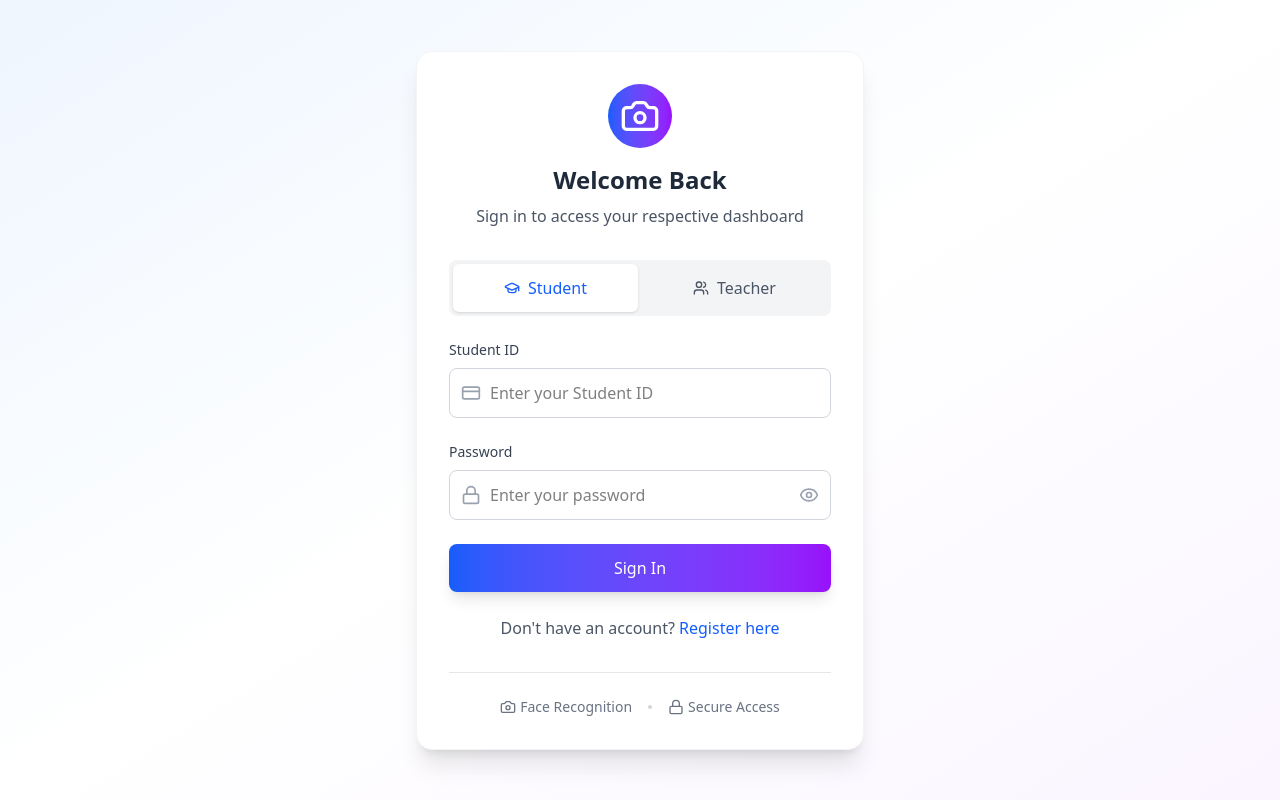
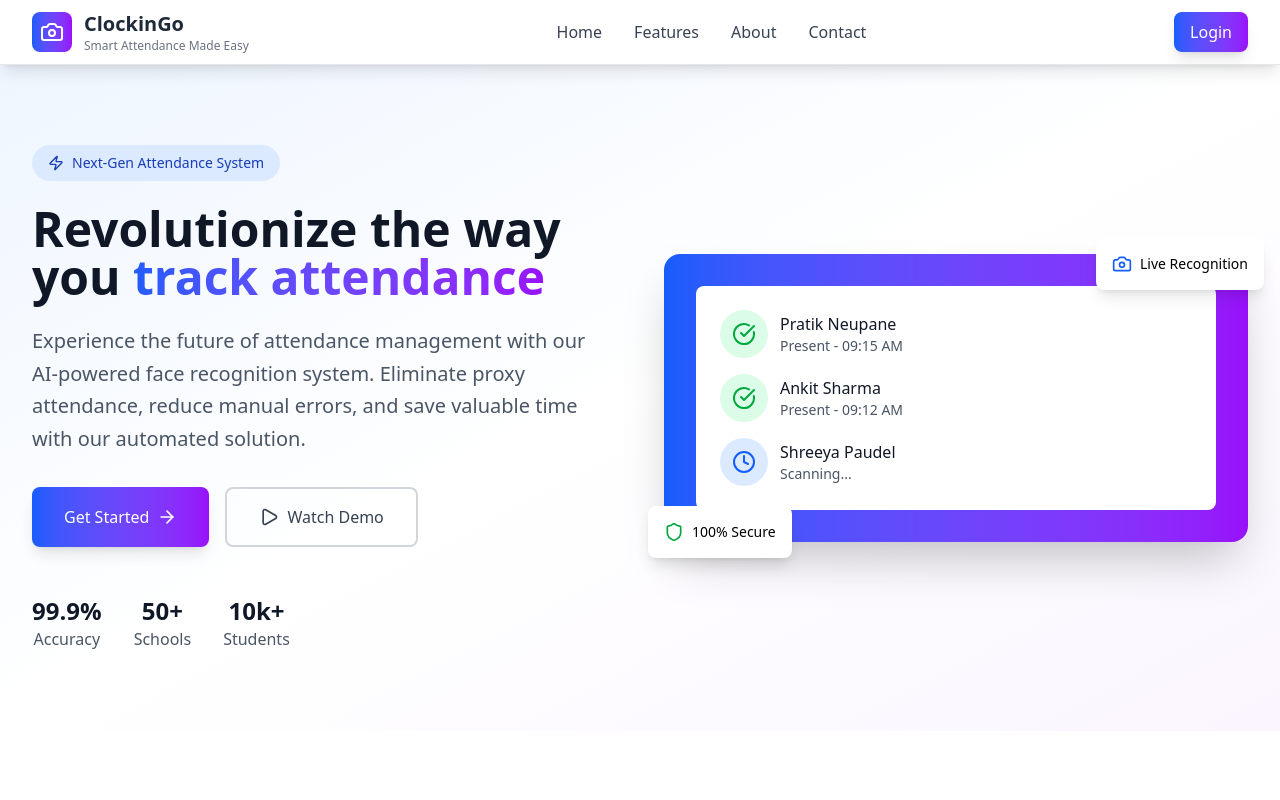
Before and after one commit to npratik0/Attendance_System, a React (Vite) app in the folder frontend/: page / in a window 1280 px wide. Shown: the top 800 px of the page. Built offline with nearby package versions, Linux system fonts and the light colour scheme.

Commit message:
Final changes

```diff
--- a/frontend/src/App.jsx
+++ b/frontend/src/App.jsx
@@ -60,8 +60,8 @@ function App() {
   return (
     <Router>
       <Routes>
-        {/* <Route path="/" element={<LandingPage />} /> */}
-        <Route path="/" element={<Login />} /> ✅ Start page changed
+        <Route path="/" element={<LandingPage />} />
+        {/* <Route path="/" element={<Login />} /> ✅ Start page changed */}
         <Route path="/login" element={<Login />} />
         <Route path="/signup" element={<Signup />} />
         <Route path="/admin-login" element={<AdminLogin />} />
--- a/frontend/src/components/Navbar.jsx
+++ b/frontend/src/components/Navbar.jsx
@@ -1,8 +1,10 @@
 import React, { useState } from 'react';
 import { Camera, Menu, X } from 'lucide-react';
+import { useNavigate } from 'react-router-dom';
 
 const Navbar = ({ currentPage, onPageSwitch }) => {
     const [isMenuOpen, setIsMenuOpen] = useState(false);
+    const Navigate = useNavigate();
 
     const navItems = [
         { name: 'Home', href: '#home' },
@@ -10,6 +12,10 @@ const Navbar = ({ currentPage, onPageSwitch }) => {
         { name: 'About', href: '#about' },
         { name: 'Contact', href: '#contact' }
     ];
+
+    const goToLogin = () => {
+        Navigate('/login')
+    }
 
     return (
         <nav className="bg-white shadow-lg border-b border-gray-200 sticky top-0 z-50">
@@ -21,7 +27,7 @@ const Navbar = ({ currentPage, onPageSwitch }) => {
                             <Camera className="w-6 h-6 text-white" />
                         </div>
                         <div>
-                            <span className="text-xl font-bold text-gray-800">FaceTrackr</span>
+                            <span className="text-xl font-bold text-gray-800">ClockinGo</span>
                             <p className="text-xs text-gray-500 hidden sm:block">Smart Attendance Made Easy</p>
                         </div>
                     </div>
@@ -50,7 +56,7 @@ const Navbar = ({ currentPage, onPageSwitch }) => {
                             </button>
                         ) : (
                             <button
-                                onClick={() => onPageSwitch('login')}
+                                onClick={goToLogin}
                                 className="bg-gradient-to-r from-blue-600 to-purple-600 text-white px-4 py-2 rounded-lg font-medium hover:from-blue-700 hover:to-purple-700 transition-all duration-200 shadow-lg hover:shadow-xl"
                             >
                                 Login
--- a/frontend/src/pages/AdminDashboard.jsx
+++ b/frontend/src/pages/AdminDashboard.jsx
@@ -384,14 +384,14 @@ const ManageUsersContent = () => {
     const navigate = useNavigate();
 
     const [users, setUsers] = useState([
-        { id: 1, name: 'John Doe', email: 'john.doe@email.com', role: 'Student' },
-        { id: 2, name: 'Jane Smith', email: 'jane.smith@email.com', role: 'Teacher' },
-        { id: 3, name: 'Mike Johnson', email: 'mike.johnson@email.com', role: 'Student' },
-        { id: 4, name: 'Sarah Wilson', email: 'sarah.wilson@email.com', role: 'Teacher' },
-        { id: 5, name: 'Tom Brown', email: 'tom.brown@email.com', role: 'Student' },
-        { id: 6, name: 'Emily Davis', email: 'emily.davis@email.com', role: 'Student' },
-        { id: 7, name: 'David Lee', email: 'david.lee@email.com', role: 'Teacher' },
-        { id: 8, name: 'Lisa Wang', email: 'lisa.wang@email.com', role: 'Student' },
+        { id: 1, name: 'Pratik Neupane', email: 'pratikneupane@email.com', role: 'Student' },
+        { id: 2, name: 'Anki Sharma', email: 'ankitsharma@email.com', role: 'Teacher' },
+        { id: 3, name: 'Binnol Dahal', email: 'binnoln@email.com', role: 'Student' },
+        { id: 4, name: 'Samikshaya Baniya', email: 'samikshyabaniya@email.com', role: 'Teacher' },
+        { id: 5, name: 'Shreeya Paudel', email: 'shreeyapaudeln@email.com', role: 'Student' },
+        { id: 6, name: 'Nirjal Adhikari', email: 'nirjaladhikari@email.com', role: 'Student' },
+        { id: 7, name: 'Manoj Shrestha', email: 'manojshrestha@email.com', role: 'Teacher' },
+        { id: 8, name: 'Ram Adhikari', email: 'ramadhikari@email.com', role: 'Student' },
     ]);
 
     const filteredUsers = users.filter(user =>
@@ -1350,11 +1350,11 @@ const ReportsContent = () => {
 // Messages Content Component
 const MessagesContent = () => {
     const messages = [
-        { id: 1, from: 'John Doe', subject: 'Attendance Query', time: '10:30 AM', unread: true },
-        { id: 2, from: 'Jane Smith', subject: 'Technical Issue', time: '9:45 AM', unread: true },
-        { id: 3, from: 'Mike Johnson', subject: 'Leave Request Follow-up', time: '9:15 AM', unread: false },
-        { id: 4, from: 'Sarah Wilson', subject: 'System Access Problem', time: 'Yesterday', unread: false },
-        { id: 5, from: 'Tom Brown', subject: 'Feature Request', time: 'Yesterday', unread: false },
+        { id: 1, from: 'Ankit Sharma', subject: 'Attendance Query', time: '10:30 AM', unread: true },
+        { id: 2, from: 'Pratik Neupane', subject: 'Technical Issue', time: '9:45 AM', unread: true },
+        { id: 3, from: 'Shreeya Paudel', subject: 'Leave Request Follow-up', time: '9:15 AM', unread: false },
+        { id: 4, from: 'Shreeya Paudel', subject: 'System Access Problem', time: 'Yesterday', unread: false },
+        { id: 5, from: 'Ram Adhikari', subject: 'Feature Request', time: 'Yesterday', unread: false },
     ];
 
     return (
@@ -1430,7 +1430,7 @@ const Footer = () => (
                     <div className="bg-gradient-to-r from-blue-600 to-purple-600 p-1 rounded">
                         <Camera className="w-4 h-4 text-white" />
                     </div>
-                    <span className="text-sm text-gray-600">© 2024 FaceTrackr. All rights reserved.</span>
+                    <span className="text-sm text-gray-600">© 2024 ClockinGo. All rights reserved.</span>
                 </div>
                 <div className="text-sm text-gray-500">
                     Version 1.0.0
--- a/frontend/src/pages/LandingPage.jsx
+++ b/frontend/src/pages/LandingPage.jsx
@@ -1,5 +1,6 @@
 import React, { useState } from 'react';
 import Navbar from '../components/Navbar';
+import { Link } from 'react-router-dom'
 import {
     Camera,
     Shield,
@@ -56,7 +57,7 @@ const HeroSection = ({ onGetStartedClick }) => {
                                 onClick={onGetStartedClick}
                                 className="bg-gradient-to-r from-blue-600 to-purple-600 text-white px-8 py-4 rounded-lg font-medium hover:from-blue-700 hover:to-purple-700 transform hover:scale-105 transition-all duration-200 shadow-lg hover:shadow-xl flex items-center justify-center space-x-2"
                             >
-                                <span>Get Started</span>
+                                <span><Link to='/login'>Get Started</Link></span>
                                 <ArrowRight className="w-5 h-5" />
                             </button>
 
@@ -91,7 +92,7 @@ const HeroSection = ({ onGetStartedClick }) => {
                                         <CheckCircle className="w-6 h-6 text-green-600" />
                                     </div>
                                     <div>
-                                        <div className="font-medium text-gray-900">John Doe</div>
+                                        <div className="font-medium text-gray-900">Pratik Neupane</div>
                                         <div className="text-sm text-gray-600">Present - 09:15 AM</div>
                                     </div>
                                 </div>
@@ -101,7 +102,7 @@ const HeroSection = ({ onGetStartedClick }) => {
                                         <CheckCircle className="w-6 h-6 text-green-600" />
                                     </div>
                                     <div>
-                                        <div className="font-medium text-gray-900">Jane Smith</div>
+                                        <div className="font-medium text-gray-900">Ankit Sharma</div>
                                         <div className="text-sm text-gray-600">Present - 09:12 AM</div>
                                     </div>
                                 </div>
@@ -111,7 +112,7 @@ const HeroSection = ({ onGetStartedClick }) => {
                                         <Clock className="w-6 h-6 text-blue-600" />
                                     </div>
                                     <div>
-                                        <div className="font-medium text-gray-900">Mike Johnson</div>
+                                        <div className="font-medium text-gray-900">Shreeya Paudel</div>
                                         <div className="text-sm text-gray-600">Scanning...</div>
                                     </div>
                                 </div>
@@ -182,7 +183,7 @@ const FeaturesSection = () => {
                         Core Features
                     </h2>
                     <p className="text-xl text-gray-600 max-w-3xl mx-auto">
-                        Discover the powerful features that make FaceTrackr the perfect solution for modern attendance management
+                        Discover the powerful features that make ClockinGo the perfect solution for modern attendance management
                     </p>
                 </div>
 
@@ -242,7 +243,7 @@ const WhyChooseUsSection = () => {
             <div className="max-w-7xl mx-auto px-4 sm:px-6 lg:px-8">
                 <div className="text-center mb-16">
                     <h2 className="text-3xl md:text-4xl font-bold text-gray-900 mb-4">
-                        Why Choose FaceTrackr?
+                        Why Choose ClockinGo?
                     </h2>
                     <p className="text-xl text-gray-600 max-w-3xl mx-auto">
                         Experience the advantages that set us apart from traditional attendance systems
@@ -283,7 +284,7 @@ const AboutUsSection = () => {
                             decided to create a modern, efficient solution.
                         </p>
                         <p className="text-lg text-gray-600 mb-6">
-                            FaceTrackr was born out of our commitment to addressing issues like proxy attendance, manual errors,
+                            ClockinGo was born out of our commitment to addressing issues like proxy attendance, manual errors,
                             and time-consuming processes that plague traditional attendance systems. We believe technology should
                             empower institutions, not complicate their operations.
                         </p>
@@ -342,7 +343,7 @@ const Footer = () => {
                                 <Camera className="w-6 h-6 text-white" />
                             </div>
                             <div>
-                                <span className="text-xl font-bold">FaceTrackr</span>
+                                <span className="text-xl font-bold">ClockinGo</span>
                                 <p className="text-gray-400 text-sm">Smart Attendance Made Easy</p>
                             </div>
                         </div>
@@ -380,7 +381,7 @@ const Footer = () => {
                         <div className="space-y-3">
                             <div className="flex items-center space-x-2">
                                 <Mail className="w-4 h-4 text-gray-400" />
-                                <span className="text-gray-400">team@facetrackr.edu</span>
+                                <span className="text-gray-400">team@clockingo.edu</span>
                             </div>
                             <div className="flex items-center space-x-2">
                                 <Phone className="w-4 h-4 text-gray-400" />
@@ -396,7 +397,7 @@ const Footer = () => {
 
                 <div className="border-t border-gray-800 mt-8 pt-8 text-center">
                     <p className="text-gray-400">
-                        Made with ❤️ by Team FaceTrackr | © 2024 All rights reserved
+                        Made with ❤️ by Team ClockinGo | © 2024 All rights reserved
                     </p>
                 </div>
             </div>
--- a/frontend/src/pages/Login.jsx
+++ b/frontend/src/pages/Login.jsx
@@ -201,7 +201,7 @@ const Login = ({ onSwitchToSignup }) => {
                         </div>
 
                         {/* Register Link */}
-                        <div className="text-center mt-6">
+                        {/* <div className="text-center mt-6">
                             <p className="text-gray-600">
                                 Don't have an account?{' '}
                                 <button
@@ -211,7 +211,7 @@ const Login = ({ onSwitchToSignup }) => {
                                     <Link to="/signup">  Register here  </Link>
                                 </button>
                             </p>
-                        </div>
+                        </div> */}
 
                         {/* Features Footer */}
                         <div className="mt-8 pt-6 border-t border-gray-200">
--- a/frontend/src/pages/TeachersDashboard.jsx
+++ b/frontend/src/pages/TeachersDashboard.jsx
@@ -49,7 +49,7 @@ const TeacherNavbar = ({ onProfileClick, onNotificationClick }) => {
                             <Camera className="w-6 h-6 text-white" />
                         </div>
                         <div>
-                            <span className="text-xl font-bold text-gray-800">FaceTrackr</span>
+                            <span className="text-xl font-bold text-gray-800">ClockinGo</span>
                             <p className="text-xs text-gray-500 hidden sm:block">Teacher Dashboard</p>
                         </div>
                     </div>
@@ -584,6 +584,11 @@ const AttendanceContent = () => {
                             <option value="ds">Data Structures</option>
                             <option value="algo">Algorithms</option>
                         </select>
+                        <button className="w-full mt-3 px-3 py-2 bg-blue-600 text-white font-medium rounded-lg
+                         hover:bg-blue-700 focus:outline-none focus:ring-2 focus:ring-blue-500 focus:ring-offset-1
+                         transition-all duration-200">
+                            Start Attendance
+                        </button>
                     </div>
                 </div>
             </div>
@@ -690,7 +695,7 @@ const MessagesContent = () => {
     const messages = [
         {
             id: 1,
-            from: 'John Smith',
+            from: 'Pratik Nuupane',
             subject: 'Leave Request - Medical Appointment',
             message: 'Dear Professor, I will not be able to attend tomorrow\'s class due to a medical appointment. I will catch up on the missed material.',
             time: '2 hours ago',
@@ -700,7 +705,7 @@ const MessagesContent = () => {
         },
         {
             id: 2,
-            from: 'Sarah Johnson',
+            from: 'Ankit Sharma',
             subject: 'Question about Assignment 3',
             message: 'Hi Professor, I have a question about the database design assignment. Could you please clarify the requirements for the normalization section?',
             time: '4 hours ago',
@@ -710,7 +715,7 @@ const MessagesContent = () => {
         },
         {
             id: 3,
-            from: 'Mike Davis',
+            from: 'Shreeya Paudel',
             subject: 'Late Submission Request',
             message: 'Professor, due to technical issues with my laptop, I couldn\'t submit the assignment on time. May I please have an extension?',
             time: '1 day ago',
@@ -720,7 +725,7 @@ const MessagesContent = () => {
         },
         {
             id: 4,
-            from: 'Emily Chen',
+            from: 'Samikshya Baniya',
             subject: 'Thank you for extra help',
             message: 'Thank you so much for the extra tutoring session yesterday. It really helped me understand the concept better.',
             time: '2 days ago',
@@ -730,7 +735,7 @@ const MessagesContent = () => {
         },
         {
             id: 5,
-            from: 'Alex Rodriguez',
+            from: 'Binnol Dahal',
             subject: 'Group Project Update',
             message: 'Our group has completed the first phase of the project. We would like to schedule a meeting to discuss our progress.',
             time: '3 days ago',
```
Also changed, not shown: frontend/src/components/Footer.jsx (+4 -4 lines), frontend/src/pages/StudentDashboard.jsx (+13 -13 lines).
